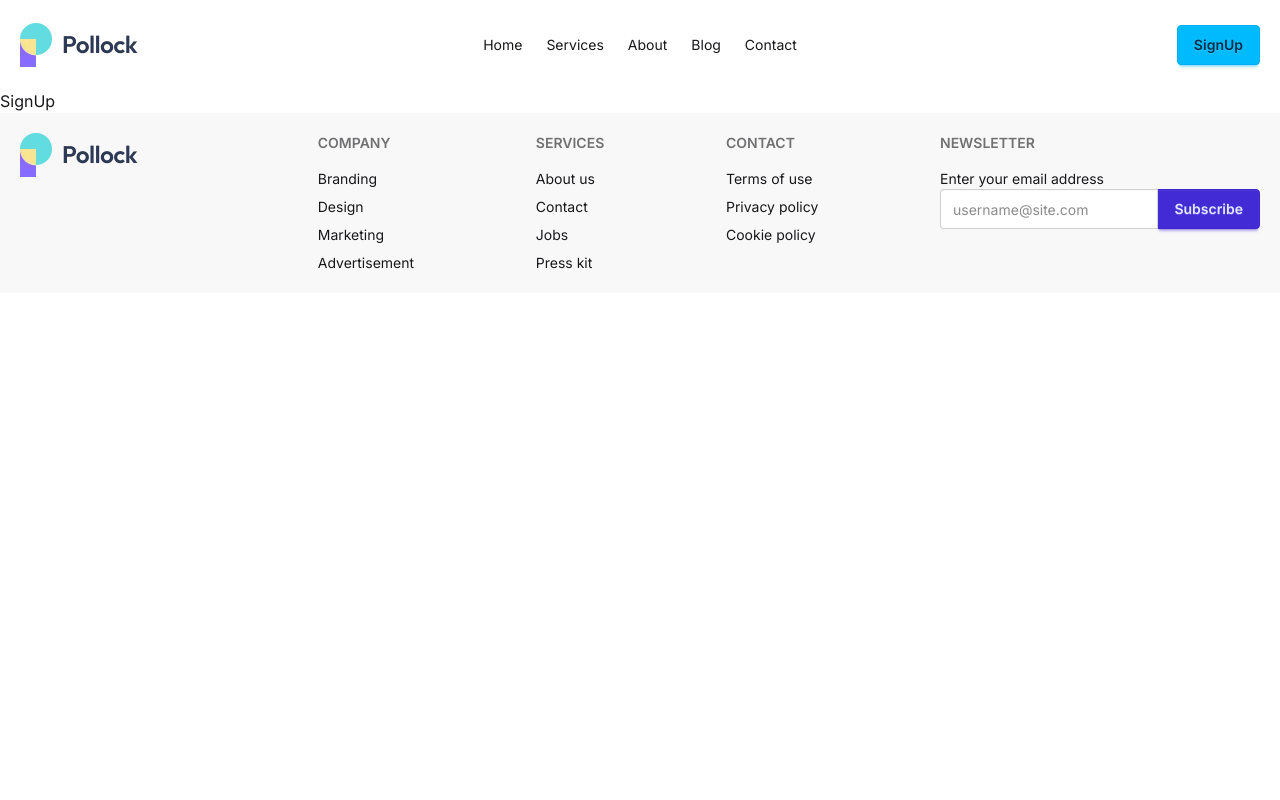
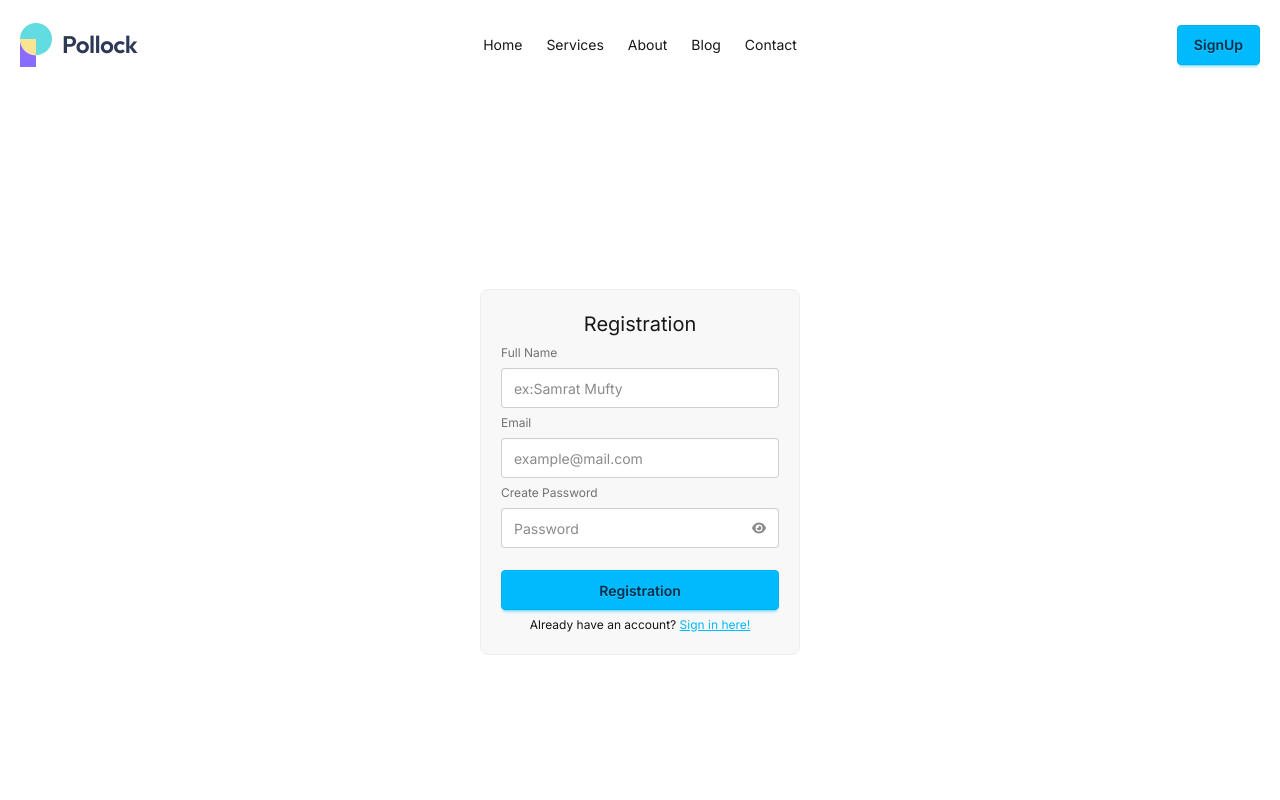
Before and after one commit to SamratDebugger/Pollock, a React (Vite) app: page /sign-up in a window 1280 px wide. Shown: the top 800 px of the page. Built offline with nearby package versions, Linux system fonts and the light colour scheme.

Commit message:
login & registration done

```diff
--- a/src/App.jsx
+++ b/src/App.jsx
@@ -10,6 +10,7 @@ import SignUp from "./pages/SignUp";
 import Dashboard from "./pages/Dashboard";
 import NotFound from "./pages/NotFound";
 import DashLayout from "./ui/DashLayout";
+import ForgotPassword from "./pages/ForgotPassword";
 
 export default function App() {
   return (
@@ -23,6 +24,7 @@ export default function App() {
         <Route path="/sign-in" element={<SignIn />} />
         <Route path="/sign-up" element={<SignUp />} />
         <Route path="*" element={<NotFound />} />
+        <Route path="/forgot-password" element={<ForgotPassword />} />
       </Route>
       <Route element={<DashLayout />}>
         <Route path="/dashboard" element={<Dashboard />} />
--- a/src/components/Hero.jsx
+++ b/src/components/Hero.jsx
@@ -1,16 +1,22 @@
-import { useState } from "react";
+import { useEffect, useState } from "react";
 import { FaPlay } from "react-icons/fa6";
 
 const heroTexts = ["Business Grow", "Life Easier", "Work Better"];
 export default function Hero() {
-  const [heroText, setHeroText] = useState(heroTexts[0]);
+  const [heroText, setHeroText] = useState(0);
+  useEffect(() => {
+    const textInterval = setInterval(() => {
+      setHeroText((prev) => (prev + 1) % heroTexts.length);
+    }, 3000);
+    return () => clearTimeout(textInterval);
+  }, []);
   return (
-    <div className="hero bg-base-200 min-h-[calc(100dvh-89px)]">
+    <div className="hero bg-base-100 min-h-[calc(100dvh-89px)]">
       <div className="hero-content text-center">
         <div className="max-w-2xl">
           <h1 className="text-6xl font-bold">
             Everything we do to make{" "}
-            <span className="text-info">{heroText}.</span>
+            <span className="text-info">{heroTexts[heroText]}.</span>
           </h1>
           <p className="py-6 text-balance">
             Find the right space, services, and support, so your business and
--- /dev/null
+++ b/src/pages/ForgotPassword.jsx
@@ -0,0 +1,30 @@
+import { FaArrowLeft } from "react-icons/fa6";
+import { Link } from "react-router";
+
+export default function ForgotPassword() {
+  return (
+    <div className="py-50">
+      <form className="p-5 fieldset rounded-box bg-base-200 w-xs mx-auto">
+        <h2 className=" text-center text-xl">Forgot Password</h2>
+        <label htmlFor="email" className="label">
+          Enter your email address
+        </label>
+        <input
+          name="email"
+          required
+          type="email"
+          className="input"
+          placeholder="example@mail.com"
+        />
+        <button type="submit " className="btn btn-info mt-3">
+          Reset Password
+        </button>
+        <Link className="" to="/sign-in">
+          <button className="btn btn-ghost w-full btn-error">
+            <FaArrowLeft /> Back to Login{" "}
+          </button>
+        </Link>
+      </form>
+    </div>
+  );
+}
--- a/src/pages/SignIn.jsx
+++ b/src/pages/SignIn.jsx
@@ -1,3 +1,52 @@
+import { useState } from "react";
+import { FaEye, FaEyeSlash } from "react-icons/fa6";
+import { Link } from "react-router";
+
 export default function SignIn() {
-  return <div>SignIn</div>;
+  const [isHidden, setIsHidden] = useState(true);
+
+  return (
+    <div className="py-50">
+      <form className="fieldset bg-base-200 border-base-300 rounded-box w-xs border p-5 mx-auto ">
+        <h2 className=" text-center text-xl">Login</h2>
+
+        <label required className="label">
+          Email
+        </label>
+        <input type="email" className="input" placeholder="example@gmail.com" />
+
+        <label className="label">Password</label>
+        <label className="input">
+          <input
+            type={isHidden ? "password" : "text"}
+            required
+            placeholder="Password"
+            name="password"
+          />
+          <button
+            onClick={() => setIsHidden(!isHidden)}
+            type="button"
+            className=""
+          >
+            {isHidden ? (
+              <FaEye className="h-[1em] opacity-50" />
+            ) : (
+              <FaEyeSlash className="h-[1em] opacity-50" />
+            )}
+          </button>
+        </label>
+        <Link className="link link-info link-hover" to="/forgot-password">
+          <p>Forgot Password!</p>
+        </Link>
+        <button className="btn btn-info mt-4">Login</button>
+
+        <p className="text-center">
+          Don't have an account?{" "}
+          <Link className="link link-info" to="/sign-up">
+            Sign up now
+          </Link>
+        </p>
+      </form>
+    </div>
+  );
 }
--- a/src/pages/SignUp.jsx
+++ b/src/pages/SignUp.jsx
@@ -1,3 +1,69 @@
+import { useState } from "react";
+import { FaEye, FaEyeSlash } from "react-icons/fa6";
+import { Link } from "react-router";
+
 export default function SignUp() {
-  return <div>SignUp</div>;
+  const [isHidden, setIsHidden] = useState(true);
+  return (
+    <div className="py-50">
+      <form className="fieldset bg-base-200 border-base-300 rounded-box w-xs border p-5 mx-auto ">
+        <h2 className=" text-center text-xl">Registration</h2>
+
+        <label htmlFor="name" className="label">
+          Full Name
+        </label>
+        <input
+          name="name"
+          required
+          type="text"
+          className="input"
+          placeholder="ex:Samrat Mufty"
+        />
+        <label htmlFor="email" className="label">
+          Email
+        </label>
+        <input
+          name="email"
+          required
+          type="email"
+          className="input"
+          placeholder="example@mail.com"
+        />
+
+        <label htmlFor="password" className="label">
+          Create Password
+        </label>
+        <label className="input">
+          <input
+            type={isHidden ? "password" : "text"}
+            required
+            placeholder="Password"
+            name="password"
+          />
+          <button
+            onClick={() => setIsHidden(!isHidden)}
+            type="button"
+            className=""
+          >
+            {isHidden ? (
+              <FaEye className="h-[1em] opacity-50" />
+            ) : (
+              <FaEyeSlash className="h-[1em] opacity-50" />
+            )}
+          </button>
+        </label>
+
+        <button type="submit" className="btn btn-info mt-4">
+          Registration
+        </button>
+
+        <p className="text-center">
+          Already have an account?{" "}
+          <Link className="link link-info" to="/sign-in">
+            Sign in here!
+          </Link>
+        </p>
+      </form>
+    </div>
+  );
 }
```
